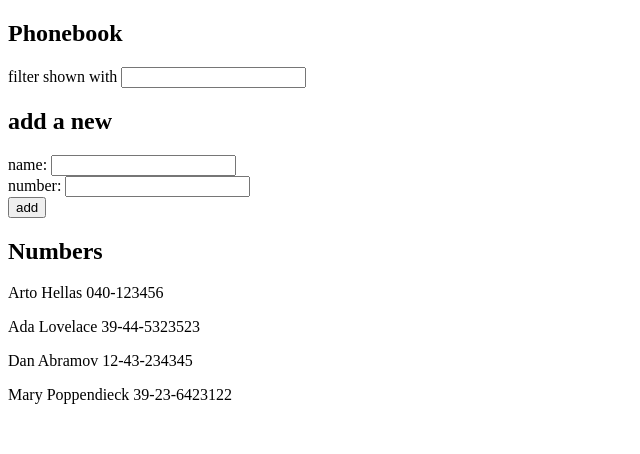
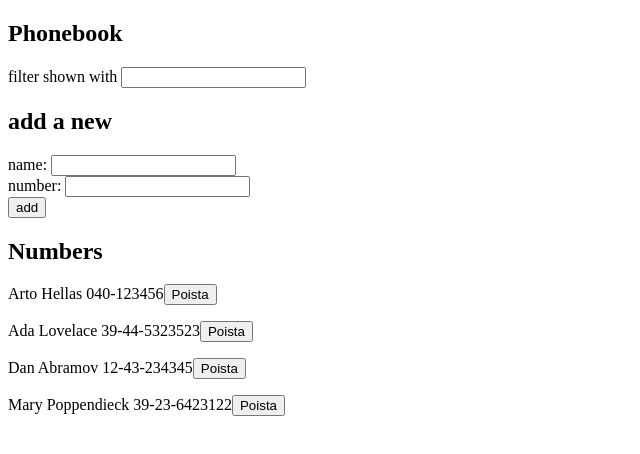
Before and after one commit to Koivunlehti/full-stack-open-tehtavien-ratkaisuja, a React (Create React App) app in the folder osa2/puhelinluettelo/: page / in a window 1280 px wide. Shown: the top 454 px of the page, without its empty margins (0-640 px from the left). Built offline with nearby package versions, Linux system fonts and the light colour scheme; data requests are answered from the project's data file.

Commit message:
Osa 2 puhelinluettelo 9

```diff
--- a/osa2/puhelinluettelo/src/App.js
+++ b/osa2/puhelinluettelo/src/App.js
@@ -39,6 +39,12 @@ const App = () => {
     }
   }
 
+  const handleDelete = (id) => {
+    personService.deletePerson(id).then(() => {
+      setPersons(persons.filter(person => person.id !== id))
+    })
+  }
+
   const handleNameChange = (event) => {
     setNewName(event.target.value)
   }
@@ -59,7 +65,7 @@ const App = () => {
       <h2>add a new</h2>
       <PersonForm name={newName} number={newNumber} handleSubmit={handleSubmit} handleNameChange={handleNameChange} handleNumberChange={handleNumberChange} />
       <h2>Numbers</h2>
-      <Persons persons={persons} filter={newFilter}/>
+      <Persons persons={persons} filter={newFilter} handleDelete={handleDelete}/>
     </div>
   )
 }
--- a/osa2/puhelinluettelo/src/components/Persons.js
+++ b/osa2/puhelinluettelo/src/components/Persons.js
@@ -1,9 +1,20 @@
 
 
 const Persons = (props) => {
+
+    const handleClick = (name, id) => {
+        if(window.confirm("Delete " + name + "?")) {
+            props.handleDelete(id)
+        }
+    }
+
     return (
         <>
-            {props.persons.filter(person => person.name.match(new RegExp(props.filter,"i"))).map(person => <p key={person.name}>{person.name} {person.number}</p>)}
+            {props.persons.filter(person => person.name.match(new RegExp(props.filter,"i"))).map(person =>
+            <p key={person.name}>{person.name} {person.number}
+                <button onClick={() => handleClick(person.name, person.id)}>Poista</button>
+            </p>
+            )}
         </>
     )
 }
--- a/osa2/puhelinluettelo/src/services/persons.js
+++ b/osa2/puhelinluettelo/src/services/persons.js
@@ -7,10 +7,16 @@ const getAll = () => {
     return request.then(response => response.data )
 }
 
-const addNew =( personObject ) => {
+const addNew = ( personObject ) => {
     const request = axios.post("http://localhost:3001/persons", personObject)
 
     return request.then(response => response.data)
 }
 
-export default {getAll,addNew}
+const deletePerson = (id) => {
+    const request = axios.delete("http://localhost:3001/persons/" + id)
+
+    return request.then(response => response.data)
+}
+
+export default {getAll, addNew, deletePerson}
```
